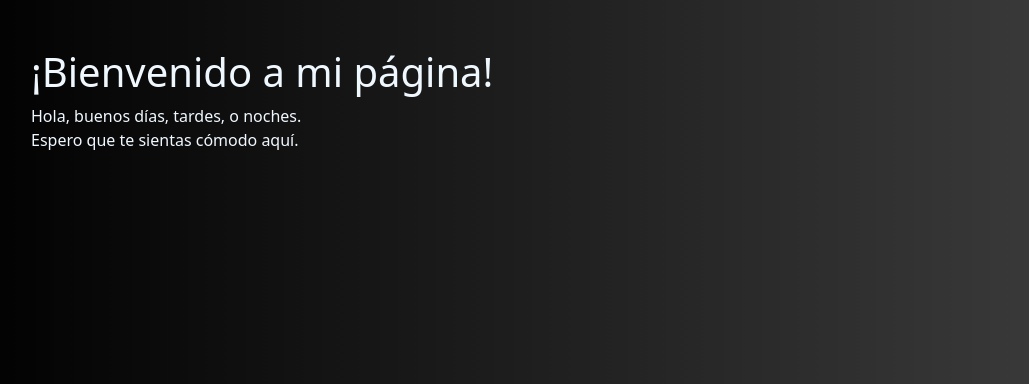
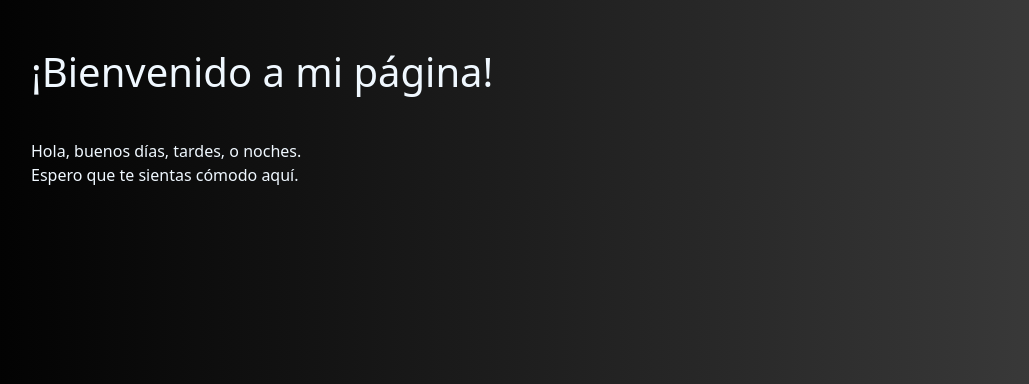
Before and after one commit to SmoothCh1ken/manuweb, a Flask app: page / in a window 1280 px wide. Shown: the part 56-440 px from the top of the page, without its empty margins (51-1080 px from the left). Run offline with Flask 2, Linux system fonts and the light colour scheme.

Commit message:
Update main.css

```diff
--- a/static/css/main.css
+++ b/static/css/main.css
@@ -8,3 +8,6 @@ body {
   color: aliceblue;
 
 }
+p{
+  padding-top: 35px;
+}
```
